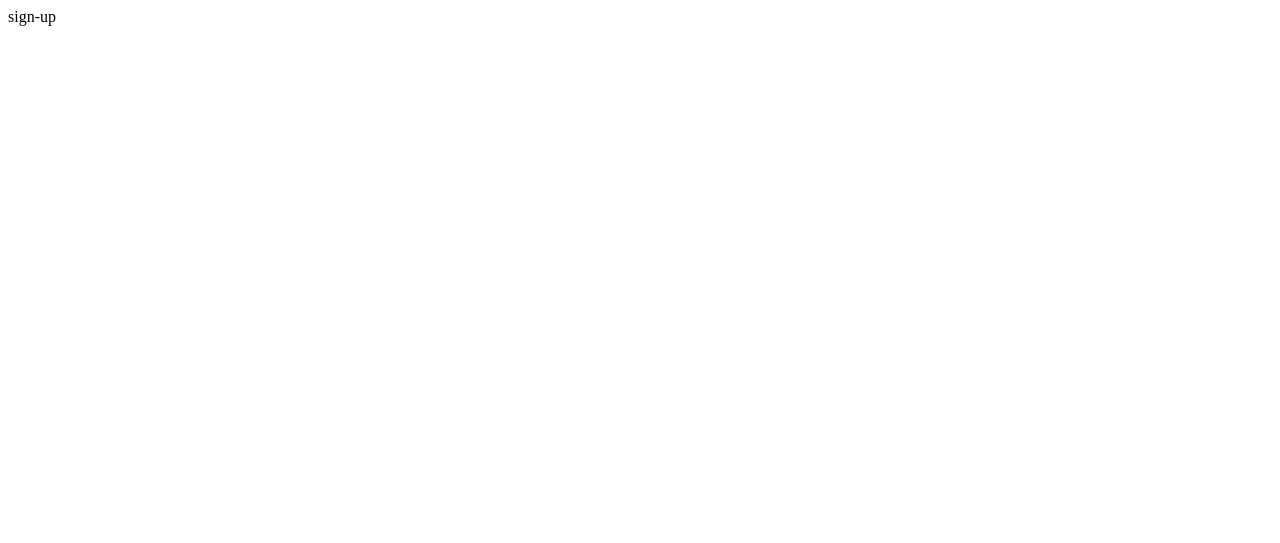
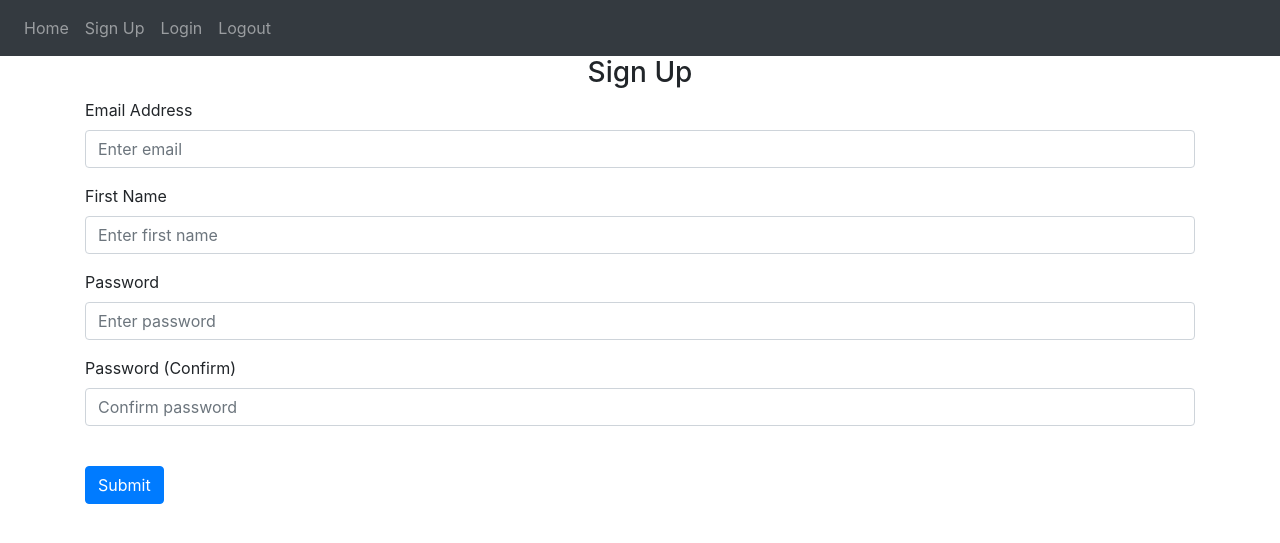
Before and after one commit to jmcraineydev/python_ping_utility, a Flask app: page /sign-up in a window 1280 px wide. Before the commit the part shown is almost empty. Shown: the top 543 px of the page. Run offline with Flask 2, Linux system fonts and the light colour scheme; some libraries are stand-ins or nearby versions.

Commit message:
feat: add sign up form

```diff
--- a/public/auth.py
+++ b/public/auth.py
@@ -1,11 +1,11 @@
-from flask import Blueprint
+from flask import Blueprint, render_template
 
 auth = Blueprint("auth", __name__)
 
 
 @auth.route("/login")
 def login():
-    return "<p>LOGIN</p>"
+    return render_template("login.html", text="test text")
 
 
 @auth.route("/logout")
@@ -15,4 +15,4 @@ def logout():
 
 @auth.route("/sign-up")
 def sign_up():
-    return "<p>sign-up</p>"
+    return render_template("signup.html")
--- a/public/templates/base.html
+++ b/public/templates/base.html
@@ -30,12 +30,13 @@
       <div class="collapse navbar-collapse" id="navbar">
         <div class="navbar-nav">
           <a class="nav-item nav-link" id="home" href="/">Home</a>
+          <a class="nav-item nav-link" id="signUp" href="/sign-up">Sign Up</a>
+          <a class="nav-item nav-link" id="login" href="/login">Login</a>
           <a class="nav-item nav-link" id="logout" href="/logout">Logout</a>
-          <a class="nav-item nav-link" id="login" href="/login">Login</a>
-          <a class="nav-item nav-link" id="signUp" href="/sign-up">Sign Up</a>
         </div>
       </div>
     </nav>
+    <div class="container">{%block content%}{% endblock%}</div>
     <script
       src="https://code.jquery.com/jquery-3.2.1.slim.min.js"
       integrity="sha384-KJ3o2DKtIkvYIK3UENzmM7KCkRr/rE9/Qpg6aAZGJwFDMVNA/GpGFF93hXpG5KkN"
--- a/public/templates/home.html
+++ b/public/templates/home.html
@@ -1 +1,4 @@
-{% extends "base.html" %} {%block title%}Ping Utility{%endblock%}
+{% extends "base.html" %} {%block title%}Ping Utility{%endblock%} {%block
+content%}
+<h1>This is the homepage</h1>
+{%endblock%}
--- /dev/null
+++ b/public/templates/login.html
@@ -0,0 +1,4 @@
+{% extends "base.html" %} {%block title%}Ping Utility: Login{%endblock%} {%block
+content%}
+<h1>This is the Log-In Page</h1>
+{{text}} {%endblock%}
--- /dev/null
+++ b/public/templates/signup.html
@@ -0,0 +1,48 @@
+{% extends "base.html" %} {%block title%}Ping Utility: Sign Up{%endblock%}
+{%block content%}
+<form method="post">
+  <h3 align="center">Sign Up</h3>
+  <div class="form-group">
+    <label for="email">Email Address</label>
+    <input
+      type="email"
+      name="email"
+      id="email"
+      class="form-control"
+      placeholder="Enter email"
+    />
+  </div>
+  <div class="form-group">
+    <label for="firstName">First Name</label>
+    <input
+      type="text"
+      name="firstName"
+      id="firstName"
+      class="form-control"
+      placeholder="Enter first name"
+    />
+  </div>
+  <div class="form-group">
+    <label for="password1">Password</label>
+    <input
+      type="password"
+      name="password1"
+      id="password1"
+      class="form-control"
+      placeholder="Enter password"
+    />
+  </div>
+  <div class="form-group">
+    <label for="password2">Password (Confirm)</label>
+    <input
+      type="password"
+      name="password2"
+      id="password2"
+      class="form-control"
+      placeholder="Confirm password"
+    />
+  </div>
+  <br />
+  <button type="submit" class="btn btn-primary">Submit</button>
+</form>
+{%endblock%}
```
